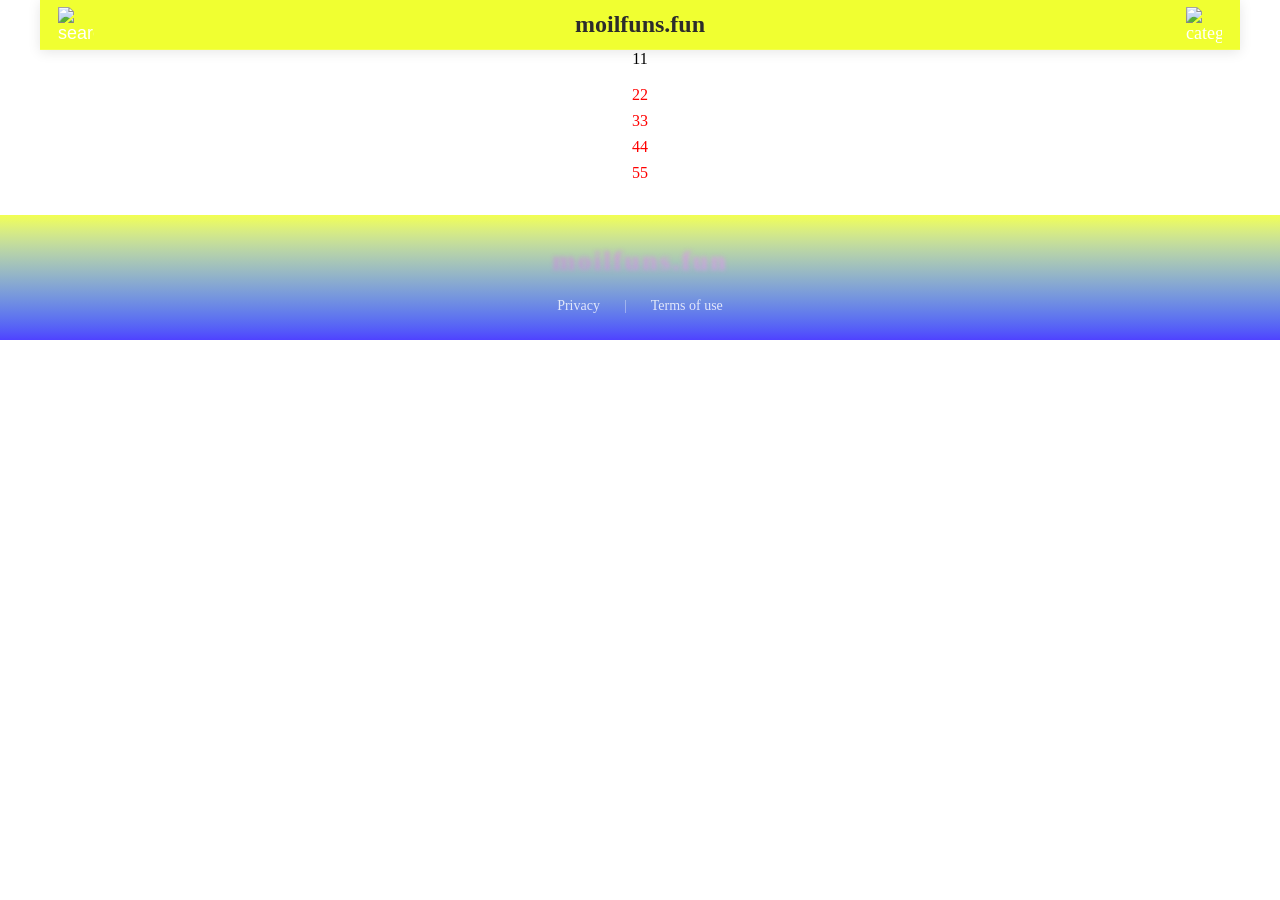
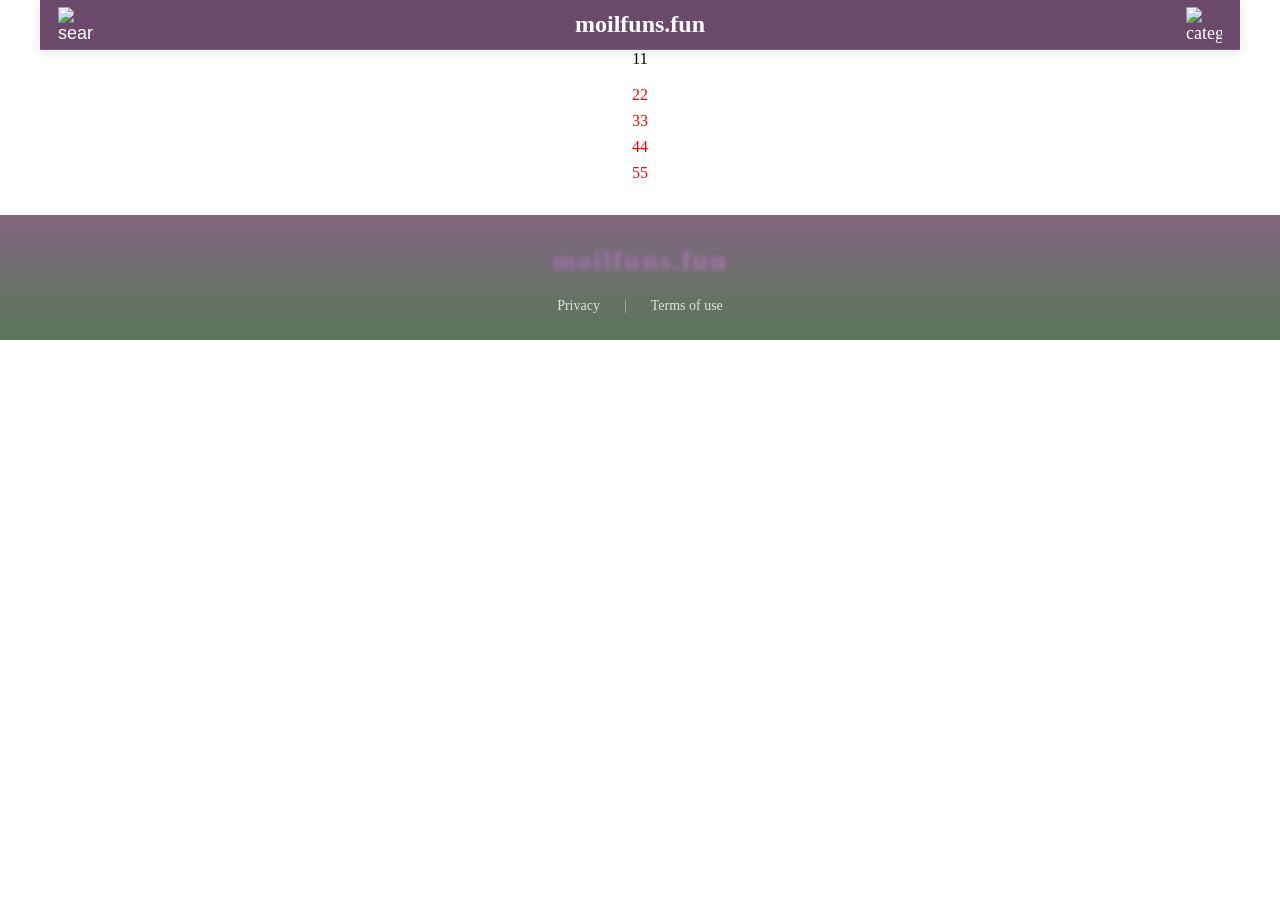

fix 31

--- a/game31/public/style/inpublic.css
+++ b/game31/public/style/inpublic.css
@@ -1,7 +1,7 @@
 
 :root {
-    --color1: #f0ff31;
-    --color2: #4031ff;
+    --color1: #6b496a;
+    --color2: #496b4a;
     --primary-gradient1: linear-gradient(
         180deg,
         color-mix(in srgb, var(--color1) 85%, #ffffff 15%) 0%,
@@ -12,9 +12,9 @@
         color-mix(in srgb, var(--color2) 85%, #ffffff 15%) 0%,
         color-mix(in srgb, var(--color1) 92%,  #ffffff 8%) 100%
     );
-    --text-primary: #2c2c2c;
+    --text-primary: #ffffff;
     --text-muted: #999;
-    --logo-color: #2c2c2c;
+    --logo-color: #ffffff;
 }
 
 * {
@@ -178,9 +178,15 @@ body {
     display: flex;
     align-items: center;
     order: 2;
-    flex: 1;
+    flex: 0 1 auto;
     justify-content: center;
     margin: 0 10px;
+    min-width: 0;
+    max-width: calc(100% - 80px);
+    overflow: hidden;
+    text-overflow: ellipsis;
+    white-space: nowrap;
+    transition: font-size 0.2s ease;
 }
 
 .header > .header-icon:last-child {
@@ -246,6 +252,12 @@ body {
     display: flex;
     align-items: center;
     justify-content: center;
+    min-width: 0;
+    max-width: 100%;
+    overflow: hidden;
+    text-overflow: ellipsis;
+    white-space: nowrap;
+    transition: font-size 0.2s ease;
 }
 
 .header-title-text {
